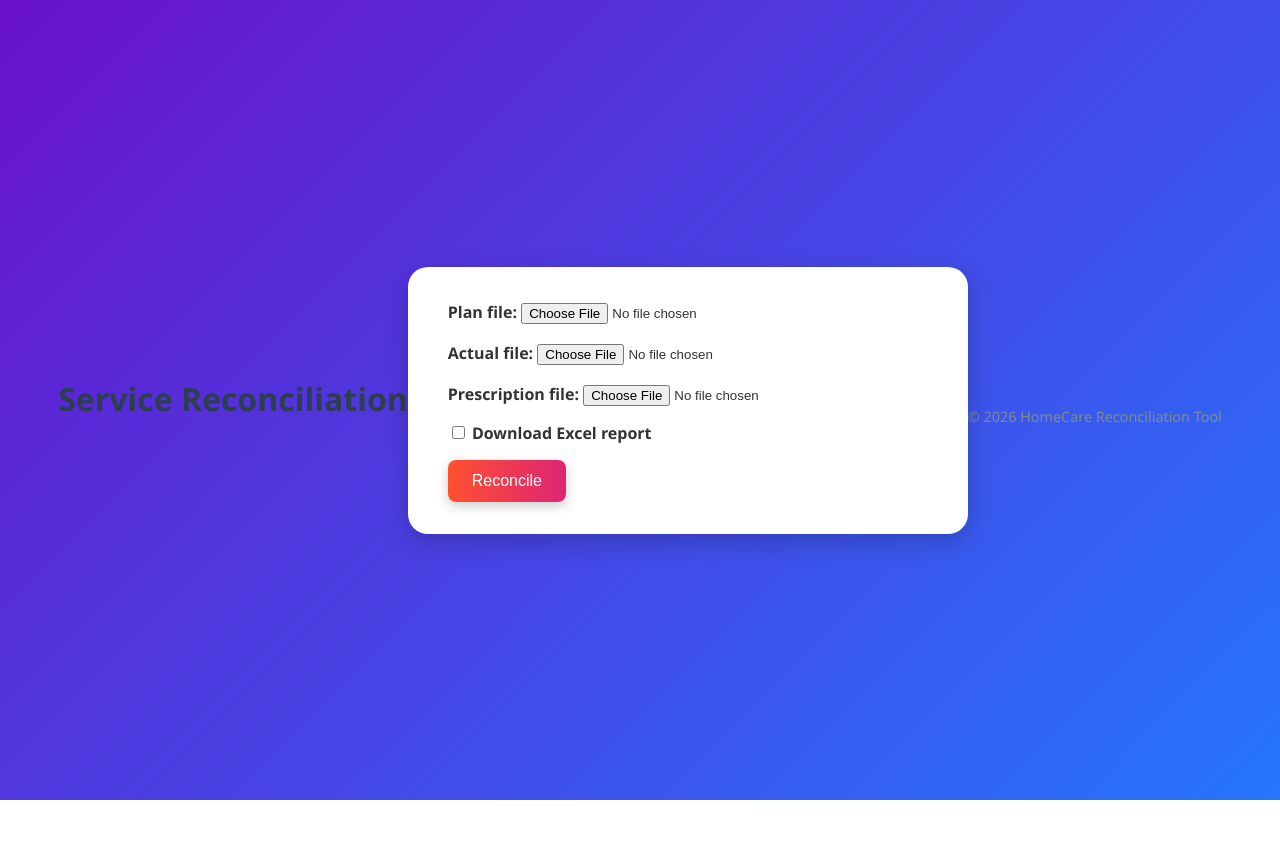
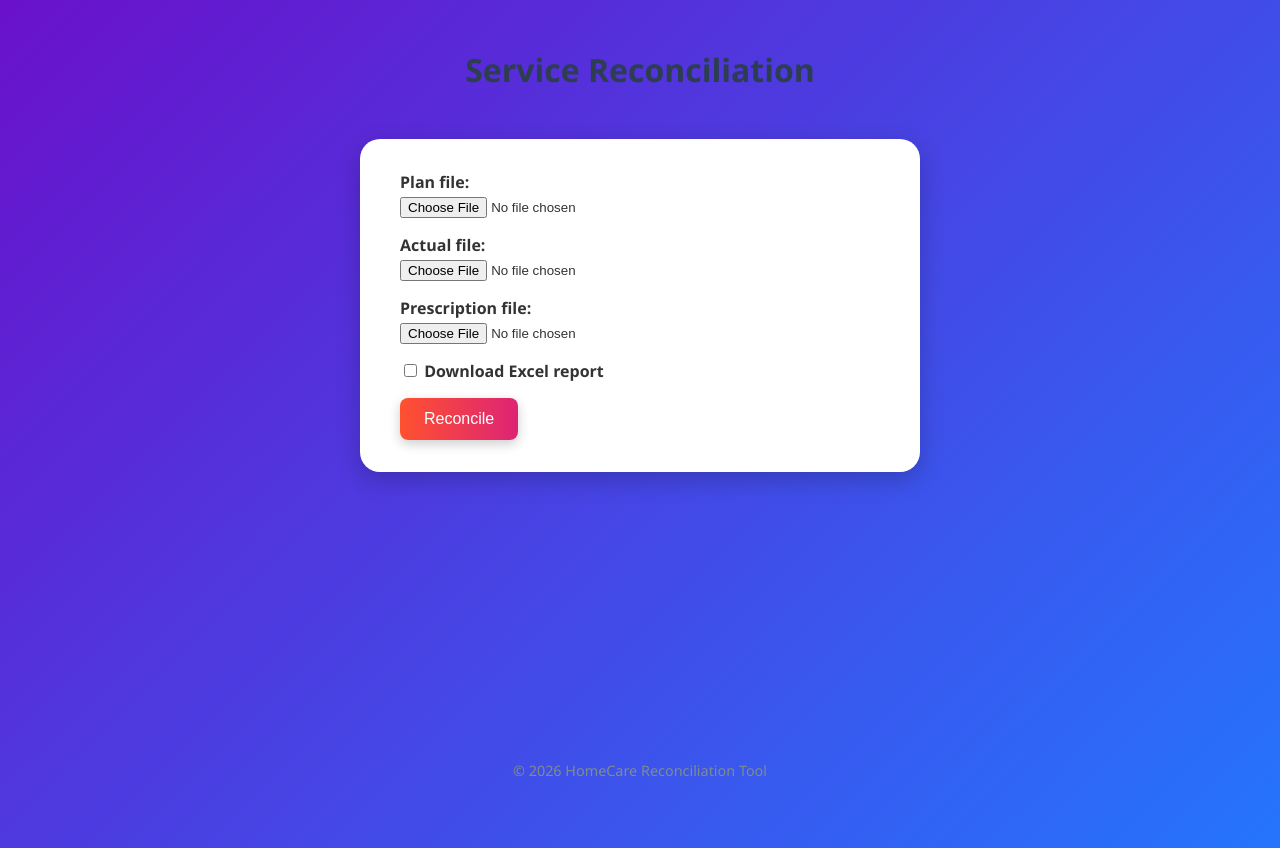
Before and after one commit to juanfelipe-dev/HelvetiCare-Reconcile, a FastAPI app: page / in a window 1280 px wide. Before the commit the page ends 800 px from the top, so only its background shows below. Run offline with FastAPI, Linux system fonts and the light colour scheme.

Commit message:
updated css style

```diff
--- a/app/static/styles.css
+++ b/app/static/styles.css
@@ -6,15 +6,19 @@ body {
     background: linear-gradient(135deg, #6a11cb 0%, #2575fc 100%);
     color: #333;
     display: flex;
-    justify-content: center;
+    flex-direction: column;
+    justify-content: flex-start;
     align-items: center;
     min-height: 100vh;
+    padding-top: 3rem; /* give space at top for header */
 }
 
 h1 {
     color: #2c3e50;
     text-align: center;
-    margin-bottom: 1.5rem;
+    margin: 0 0 2rem 0; /* more space below header */
+    z-index: 1;
+    position: relative;
 }
 
 form {
@@ -26,6 +30,8 @@ form {
     max-width: 480px;
     transition: transform 0.3s ease, box-shadow 0.3s ease;
     position: relative;
+    /* center the card and add top margin so header sits above */
+    margin-top: 1rem;
 }
 form:hover {
     transform: translateY(-5px);
@@ -34,6 +40,14 @@ form:hover {
 
 form div {
     margin-bottom: 1rem;
+    display: flex;
+    flex-direction: column;
+}
+
+/* make all file inputs same width */
+form input[type=file] {
+    width: 100%;
+    box-sizing: border-box;
 }
 
 label {
@@ -90,6 +104,9 @@ footer {
     margin-top: 2rem;
     font-size: 0.9rem;
     color: #7f8c8d;
+    position: absolute;
+    bottom: 20px;
+    width: 100%;
 }
 
 /* dropzone style added */
```
